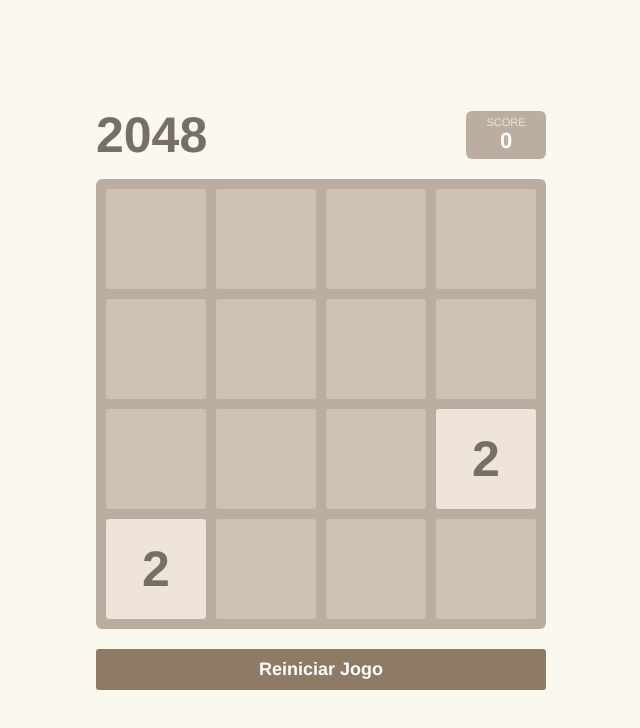
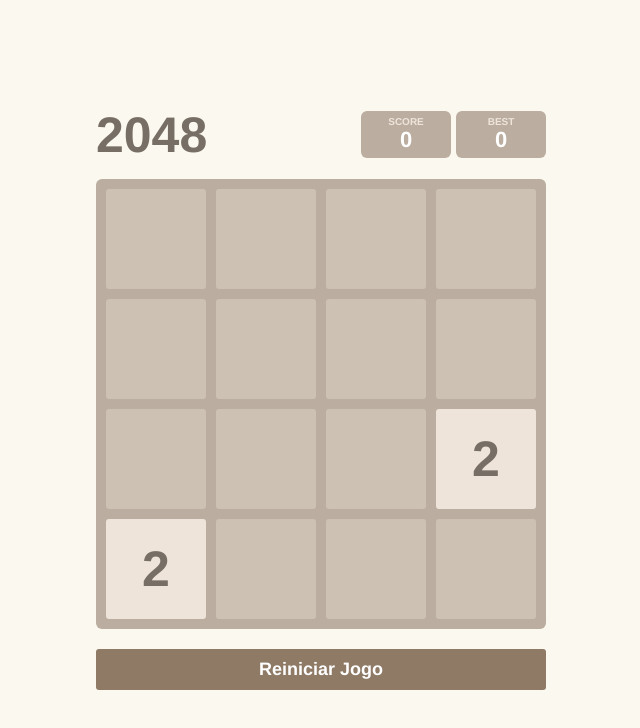
Before and after one commit to jpbrandes/Block-Mastery, a plain HTML site: page index.html in a window 1280 px wide. Shown: the whole page, without its empty margins (319-959 px from the left). Drawn offline with Linux system fonts and the light colour scheme.

Commit message:
index.html

```diff
--- a/index.html
+++ b/index.html
@@ -55,17 +55,22 @@
             margin: 0;
         }
 
+        .scores-container {
+            display: flex;
+            gap: 5px;
+        }
+
         .score-box {
             background: #bbada0;
-            padding: 5px 20px;
+            padding: 5px 10px;
             border-radius: 6px;
             text-align: center;
             color: white;
-            min-width: 80px;
+            min-width: 70px;
         }
 
-        .score-label { font-size: 11px; text-transform: uppercase; color: #eee4da; }
-        .score-value { font-size: 22px; font-weight: bold; }
+        .score-label { font-size: 10px; text-transform: uppercase; color: #eee4da; font-weight: bold; }
+        .score-value { font-size: 18px; font-weight: bold; }
 
         #game-board {
             position: relative;
@@ -157,6 +162,8 @@
             .tile { font-size: 50px; }
             .t128, .t256, .t512 { font-size: 40px; }
             .t1024, .t2048 { font-size: 32px; }
+            .score-box { min-width: 90px; }
+            .score-value { font-size: 22px; }
         }
     </style>
 </head>
@@ -164,9 +171,15 @@
 
     <div class="header-container">
         <h1>2048</h1>
-        <div class="score-box">
-            <div class="score-label">Score</div>
-            <div class="score-value" id="score">0</div>
+        <div class="scores-container">
+            <div class="score-box">
+                <div class="score-label">Score</div>
+                <div class="score-value" id="score">0</div>
+            </div>
+            <div class="score-box">
+                <div class="score-label">Best</div>
+                <div class="score-value" id="best-score">0</div>
+            </div>
         </div>
     </div>
 
@@ -196,14 +209,19 @@
         const columns = 4;
         let board;
         let score = 0;
+        let bestScore = localStorage.getItem("2048-best-score") || 0;
         let hasWon2048 = false;
 
         const boardElement = document.getElementById("game-board");
         const scoreElement = document.getElementById("score");
+        const bestScoreElement = document.getElementById("best-score");
         const overlayWin = document.getElementById("overlay-win");
         const overlayLoss = document.getElementById("overlay-loss");
 
-        window.onload = restartGame;
+        window.onload = () => {
+            bestScoreElement.innerText = bestScore;
+            restartGame();
+        };
 
         function restartGame() {
             board = [[0,0,0,0],[0,0,0,0],[0,0,0,0],[0,0,0,0]];
@@ -222,6 +240,14 @@
 
         function updateView() {
             scoreElement.innerText = score;
+
+            // Atualiza recorde
+            if (score > bestScore) {
+                bestScore = score;
+                localStorage.setItem("2048-best-score", bestScore);
+                bestScoreElement.innerText = bestScore;
+            }
+
             boardElement.innerHTML = "";
             for (let r = 0; r < rows; r++) {
                 for (let c = 0; c < columns; c++) {
@@ -316,7 +342,6 @@
         }
 
         function checkStatus() {
-            // Vitória
             if (!hasWon2048) {
                 for (let r = 0; r < rows; r++) {
                     for (let c = 0; c < columns; c++) {
@@ -328,7 +353,6 @@
                     }
                 }
             }
-            // Derrota
             if (!canMove()) {
                 overlayLoss.style.display = "flex";
             }
```
